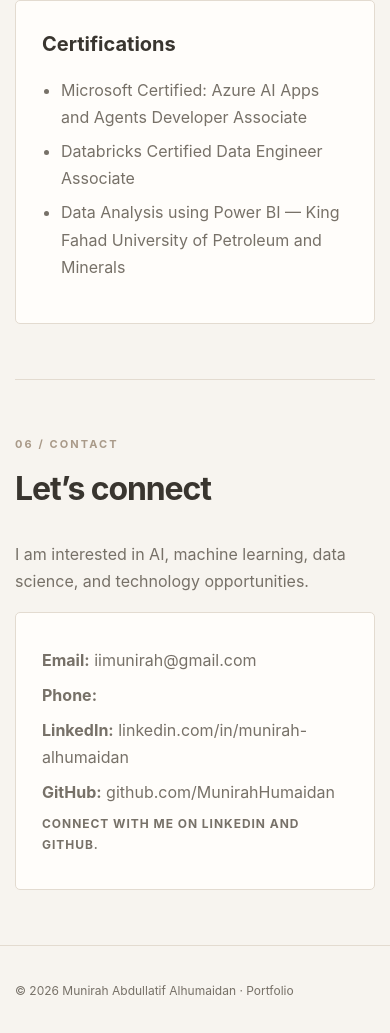
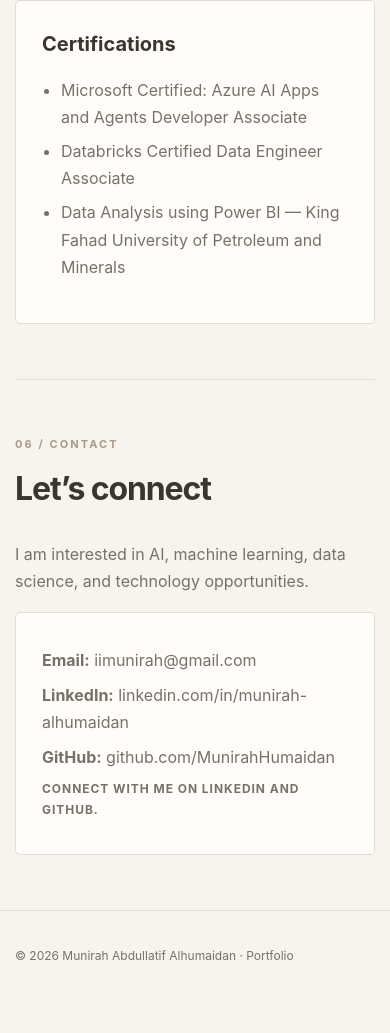
Before and after one commit to MunirahHumaidan/MunirahHumaidan.github.io, a plain HTML site: page index.html in a window 390 px wide. Shown: the part 5312-6345 px from the top of the page. After the commit the page ends 6313 px from the top, so only its background shows below. Drawn offline with Linux system fonts and the light colour scheme.

Commit message:
Update contact information in index.html
Removed phone number from contact section and ensured email, LinkedIn, and GitHub links are present.

```diff
--- a/index.html
+++ b/index.html
@@ -61,7 +61,7 @@ footer{padding:35px 0;color:var(--muted);font-size:12px;border-top:1px solid var
 <div class="card"><div class="meta">2026</div><h3>Data Science Bootcamp</h3><p>Saudi Digital Academy</p></div>
 </div><div class="card" style="margin-top:18px"><h3>Certifications</h3><ul><li>Microsoft Certified: Azure AI Apps and Agents Developer Associate</li><li>Databricks Certified Data Engineer Associate</li><li>Data Analysis using Power BI — King Fahad University of Petroleum and Minerals</li></ul></div></section>
 <section id="contact"><div class="kicker">06 / Contact</div><h2>Let’s connect</h2><p class="lead">I am interested in AI, machine learning, data science, and technology opportunities.</p>
-<div class="card"><p><strong>Email:</strong> <a href="mailto:iimunirah@gmail.com">iimunirah@gmail.com</a></p><p><strong>Phone:</strong></p><p><strong>LinkedIn:</strong> <a href="https://www.linkedin.com/in/munirah-alhumaidan" target="_blank" rel="noopener">linkedin.com/in/munirah-alhumaidan</a></p><p><strong>GitHub:</strong> <a href="https://github.com/MunirahHumaidan" target="_blank" rel="noopener">github.com/MunirahHumaidan</a></p><p class="meta">Connect with me on LinkedIn and GitHub.</p></div></section>
+<div class="card"><p><strong>Email:</strong> <a href="mailto:iimunirah@gmail.com">iimunirah@gmail.com</a></p><p><strong>LinkedIn:</strong> <a href="https://www.linkedin.com/in/munirah-alhumaidan" target="_blank" rel="noopener">linkedin.com/in/munirah-alhumaidan</a></p><p><strong>GitHub:</strong> <a href="https://github.com/MunirahHumaidan" target="_blank" rel="noopener">github.com/MunirahHumaidan</a></p><p class="meta">Connect with me on LinkedIn and GitHub.</p></div></section>
 </div></main>
 <footer><div class="wrap">© 2026 Munirah Abdullatif Alhumaidan · Portfolio</div></footer>
 </body></html>
```
